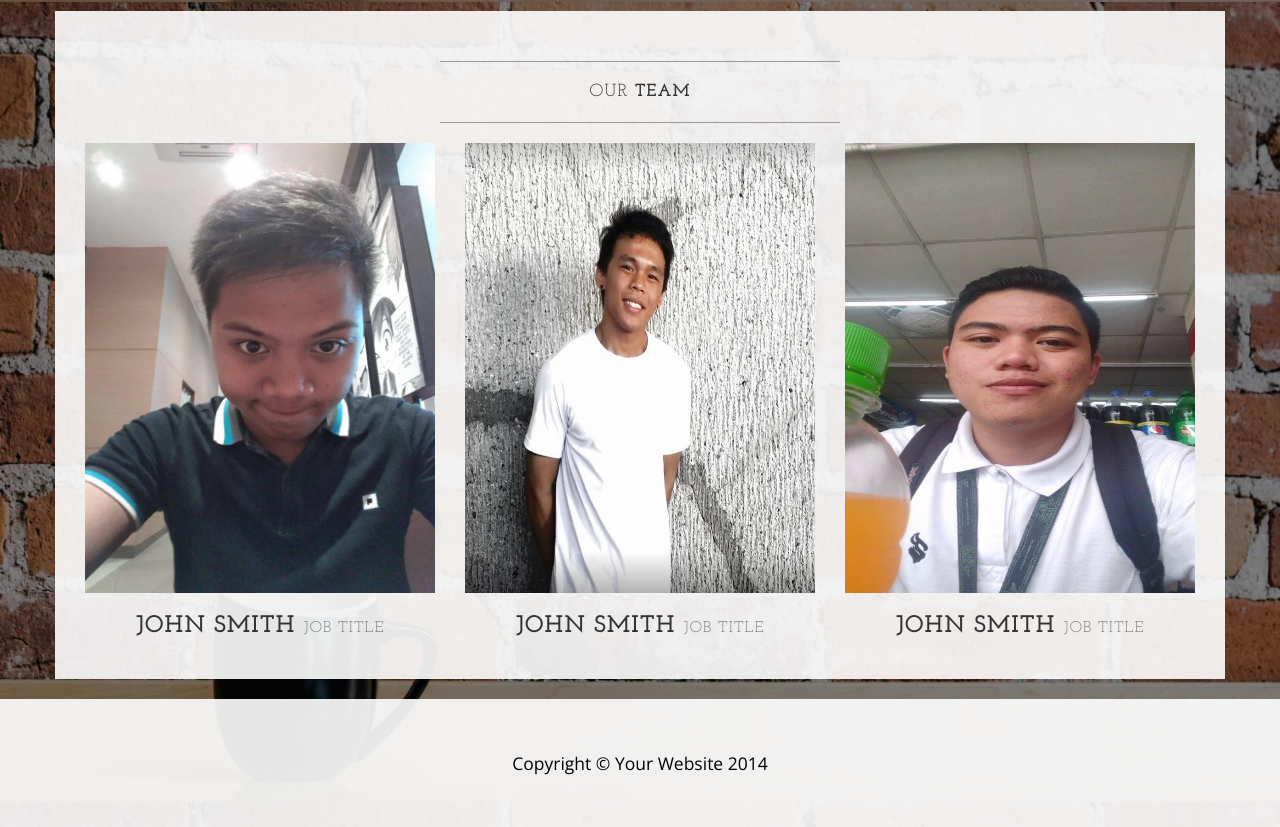
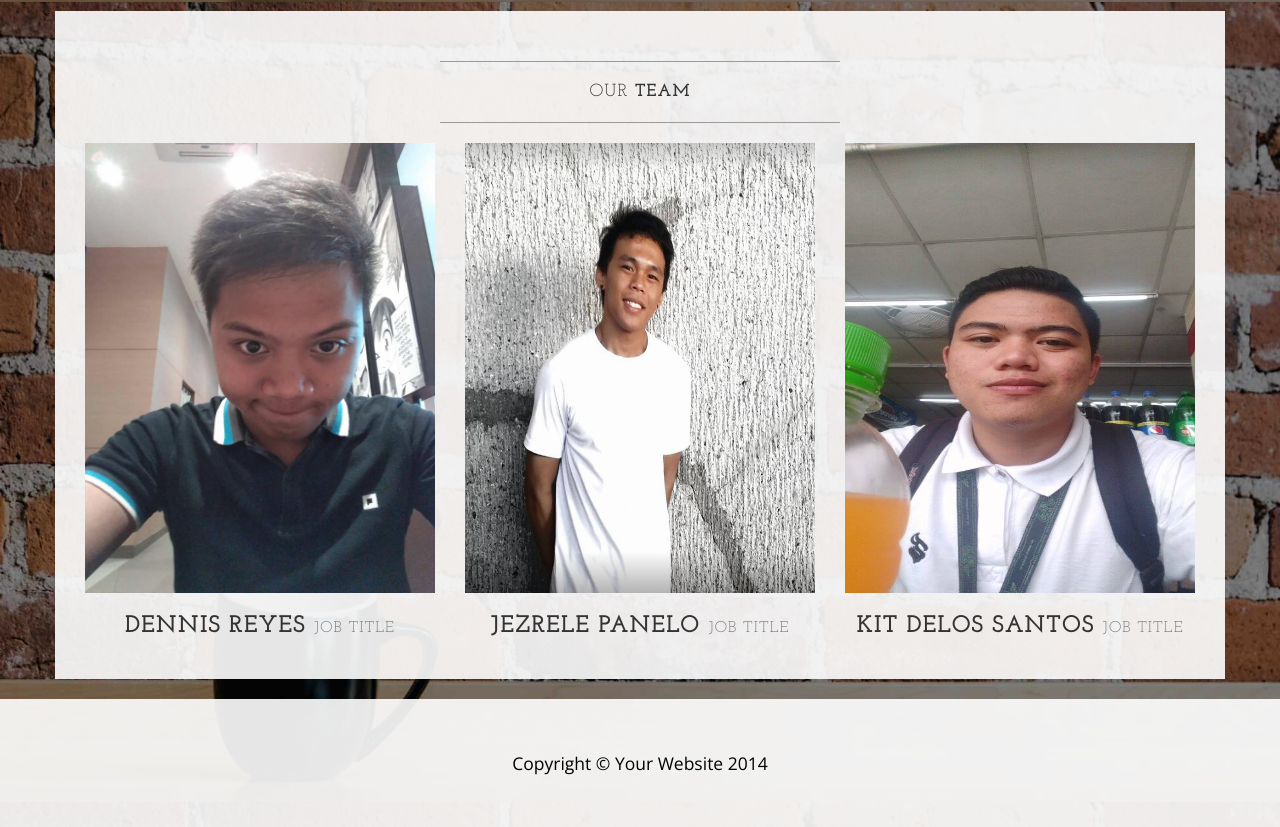
Before and after one commit to kitz2212/HoloPen, a plain HTML site: page about.html in a window 1280 px wide. Shown: the part 798-1625 px from the top of the page. Drawn offline with nearby package versions, Linux system fonts and the light colour scheme.

Commit message:
Update about.html

```diff
--- a/about.html
+++ b/about.html
@@ -105,19 +105,19 @@
                 </div>
                 <div class="col-sm-4 text-center">
                    <img class="img-responsive" src="img/denden.jpg" style="width:750px;height:450px;" alt="">
-                    <h3>John Smith
+                    <h3>Dennis Reyes
                         <small>Job Title</small>
                     </h3>
                 </div>
                 <div class="col-sm-4 text-center">
                     <img class="img-responsive" src="img/panelo.png" style="width:750px;height:450px;"  alt="" >
-                    <h3>John Smith
+                    <h3>Jezrele Panelo
                         <small>Job Title</small>
                     </h3>
                 </div>
                 <div class="col-sm-4 text-center">
                   <img class="img-responsive" src="img/18386723_1347611835323535_1033756998_n.jpg" style="width:750px;height:450px;" alt="" >
-                    <h3>John Smith
+                    <h3>Kit Delos Santos
                         <small>Job Title</small>
                     </h3>
                 </div>
```
